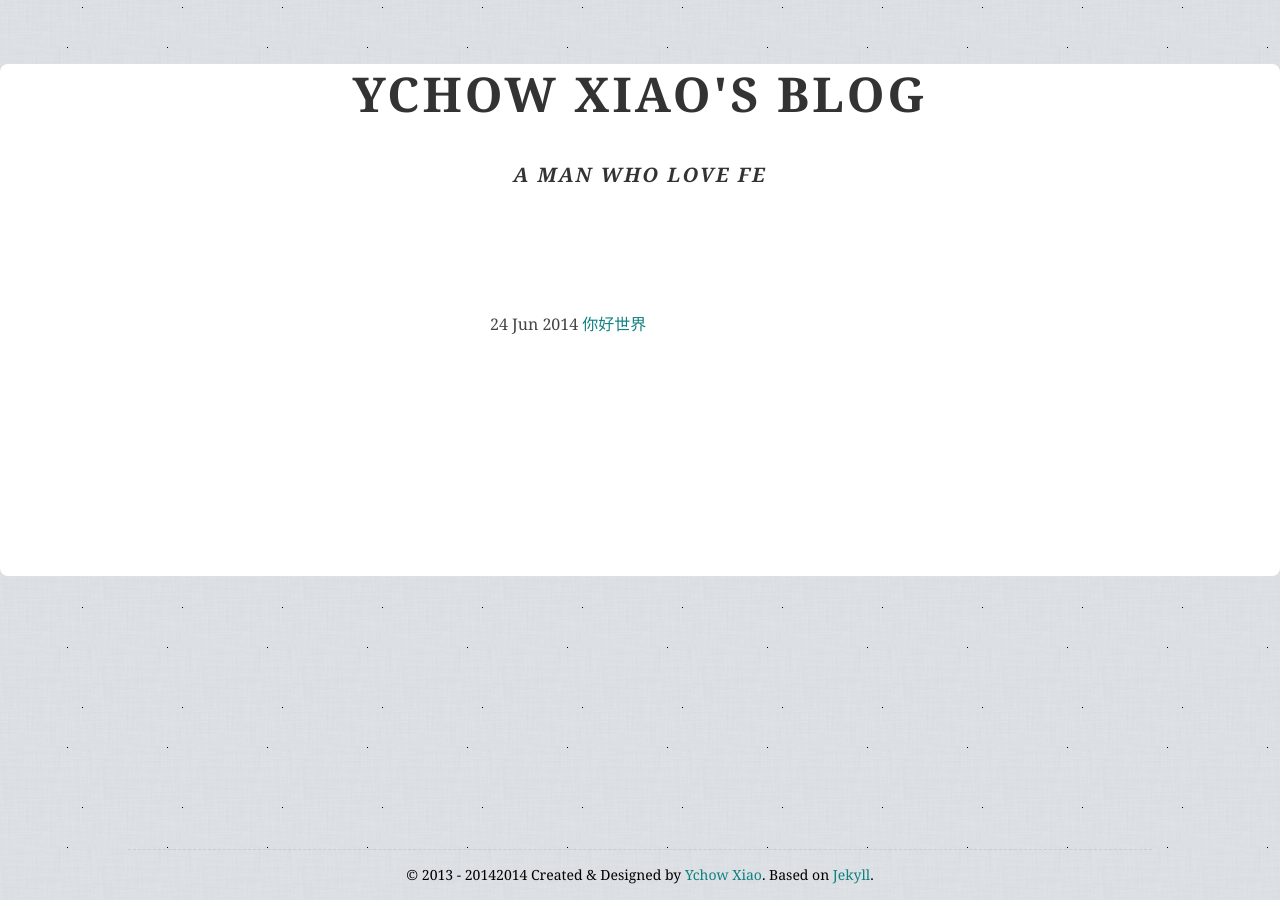
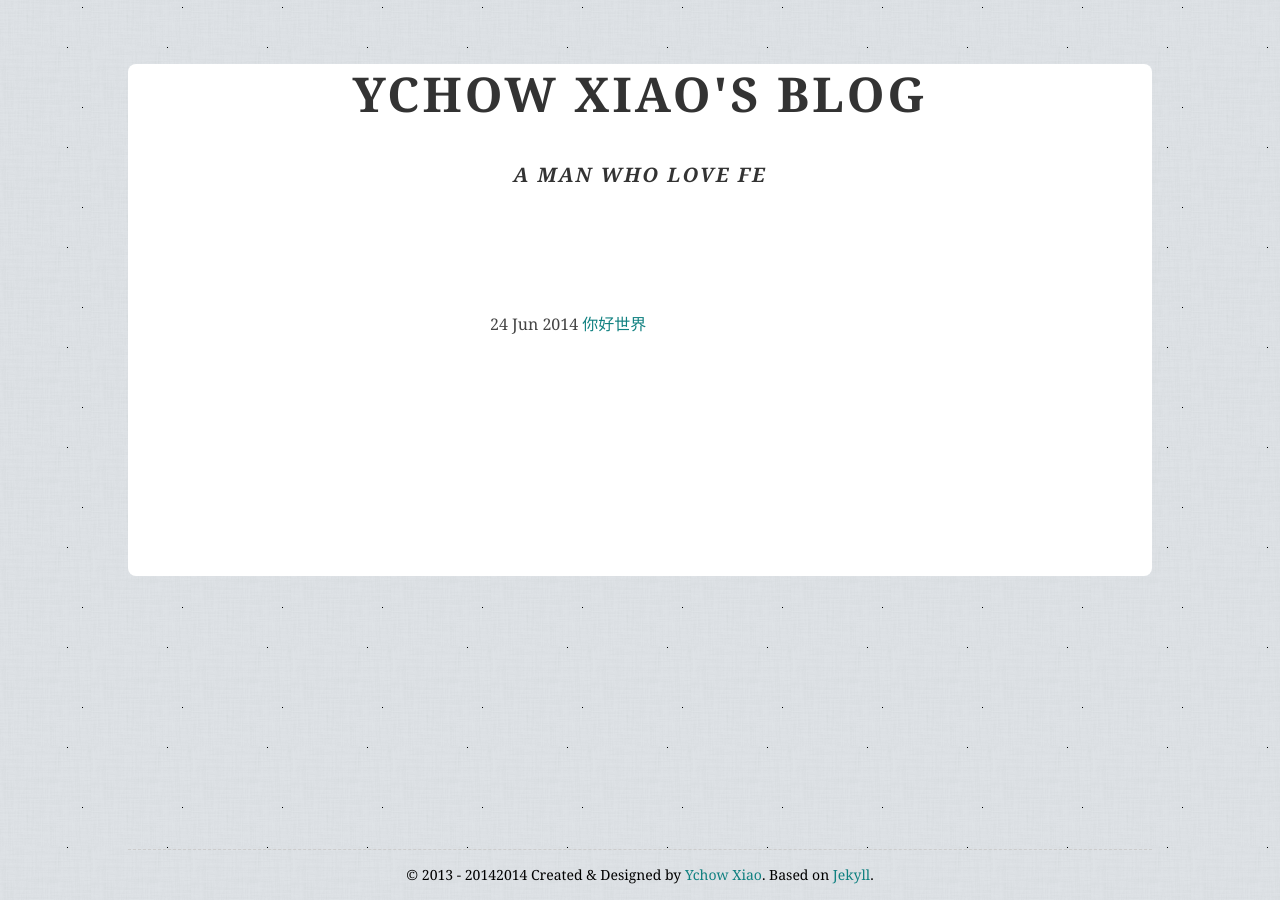
Before and after one commit to kai517/ychowxiao, a Jekyll site: the page built from index.html, in a window 1280 px wide. Built offline with Jekyll 4.4.1, drawn with Linux system fonts in a browser that asks for light colours.

Commit message:
Update main.css

```diff
--- a/css/main.css
+++ b/css/main.css
@@ -108,7 +108,7 @@ a:hover {
   color: #cc3311;
 }
 
-article{background:#fff;border-radius:8px;min-height:512px;}
+article{width:1024px;margin:0 auto;background:#fff;border-radius:8px;min-height:512px;}
 h1,h2{text-align: center;font-size: 48px;text-decoration:italic;color:rgb(51,51,51);line-height: 59px;letter-spacing:3px;text-transform:uppercase;}
 h2{letter-spacing:2px;font-style:italic;color:#333;font-size:20px;line-height:24px;}
 p{text-align: center;line-height: 30px;}
```
